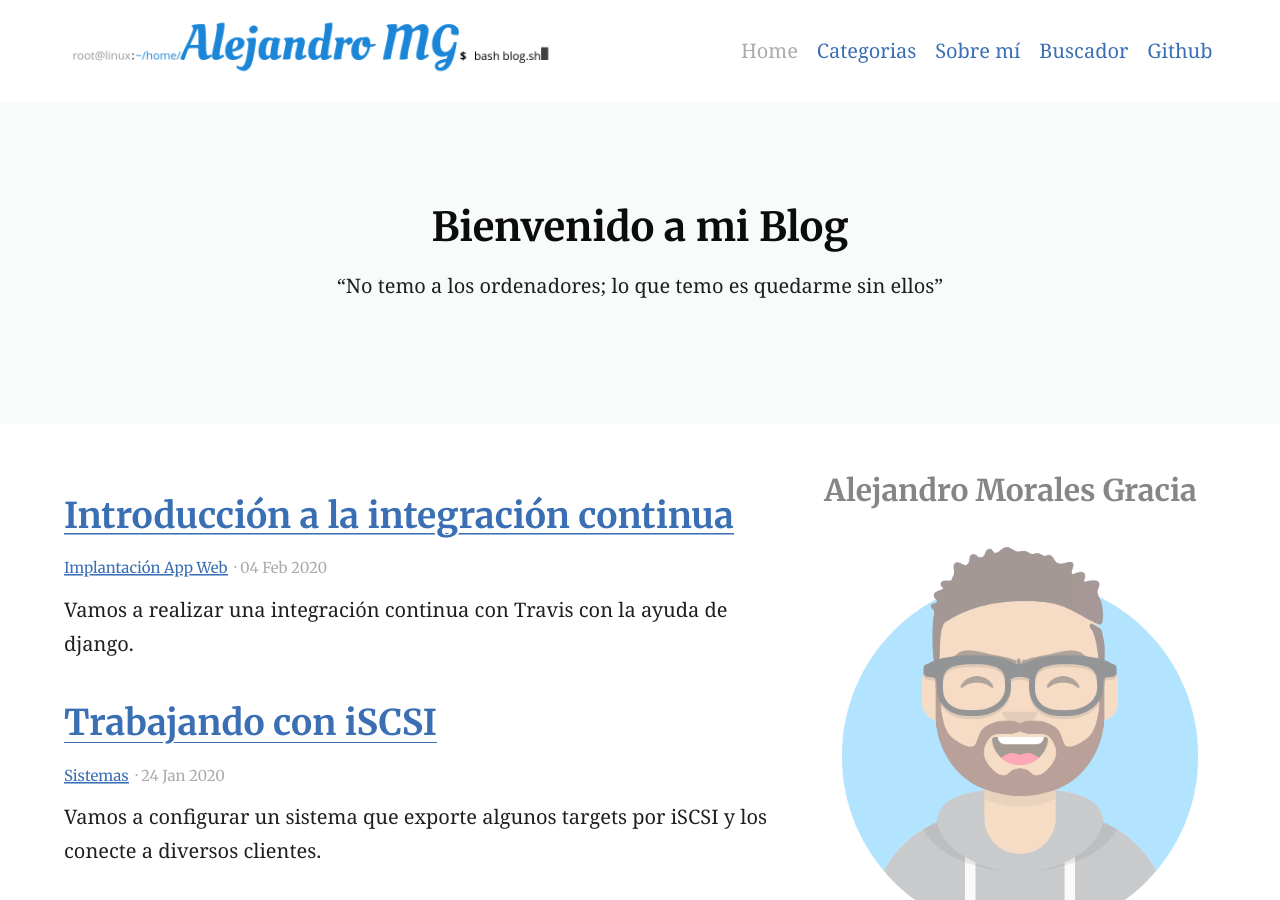
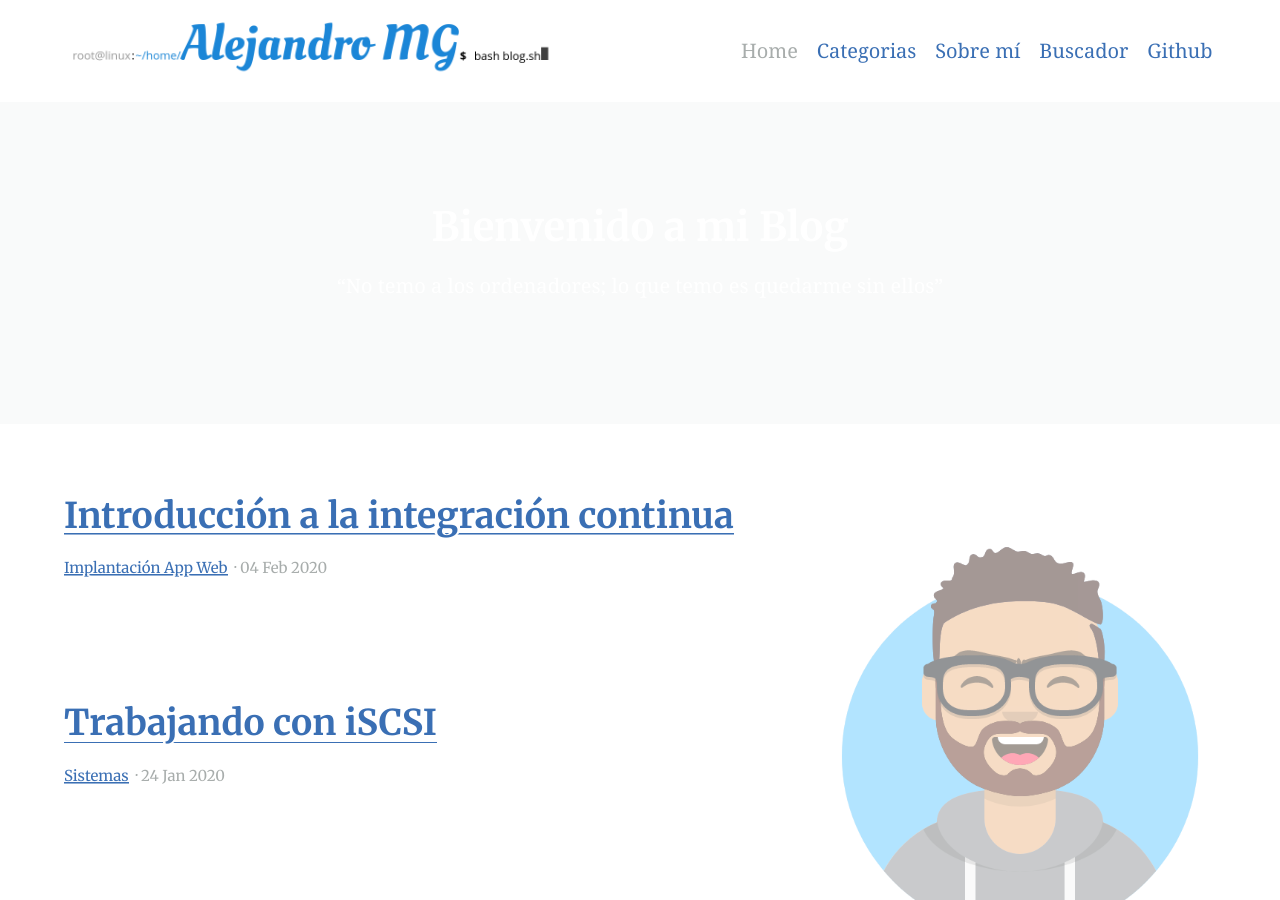
Before and after one commit to MoralG/Alejandro-MG, a Jekyll site: the page built from index.md, in a window 1280 px wide and 900 px high. Built offline with Jekyll 4.4.1, drawn with Linux system fonts in a browser that asks for light colours.

Commit message:
Añadiendo ficheros

```diff
--- a/_sass/_settings.scss
+++ b/_sass/_settings.scss
@@ -5,8 +5,8 @@ $featureBackgroundColour: #f9fafa !default;
 $accentColour: #295781 !default;
 
 // Text colours
-$headingColour: #0b0c0c !default;
-$bodyColour: #1e2020 !default;
+$headingColour: #ffffff !default;
+$bodyColour: #ffffff !default;
 $linkColour: #3a6fb4 !default;
 $hoverColour: #304875 !default;
 $focusColour: #fa407a !default;
```
